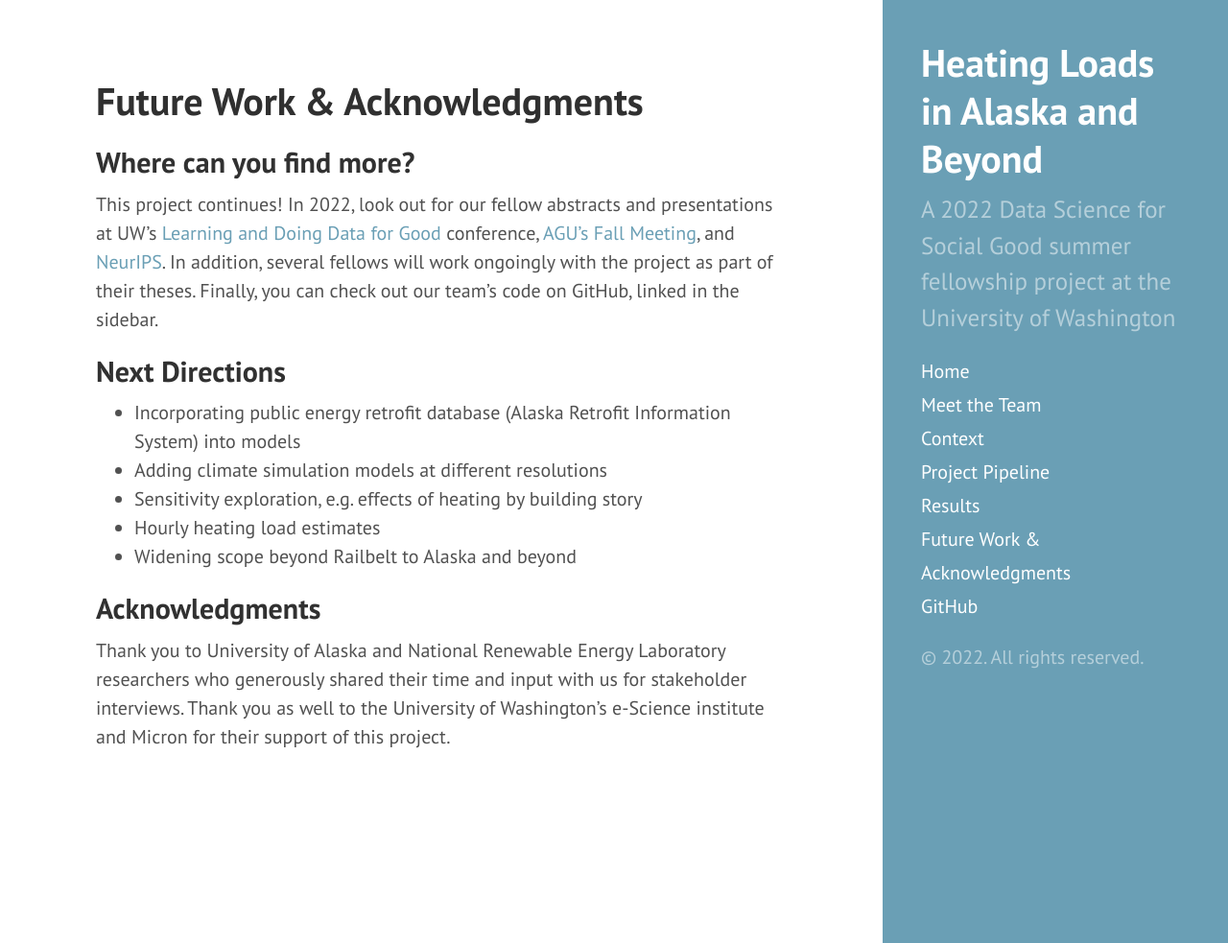
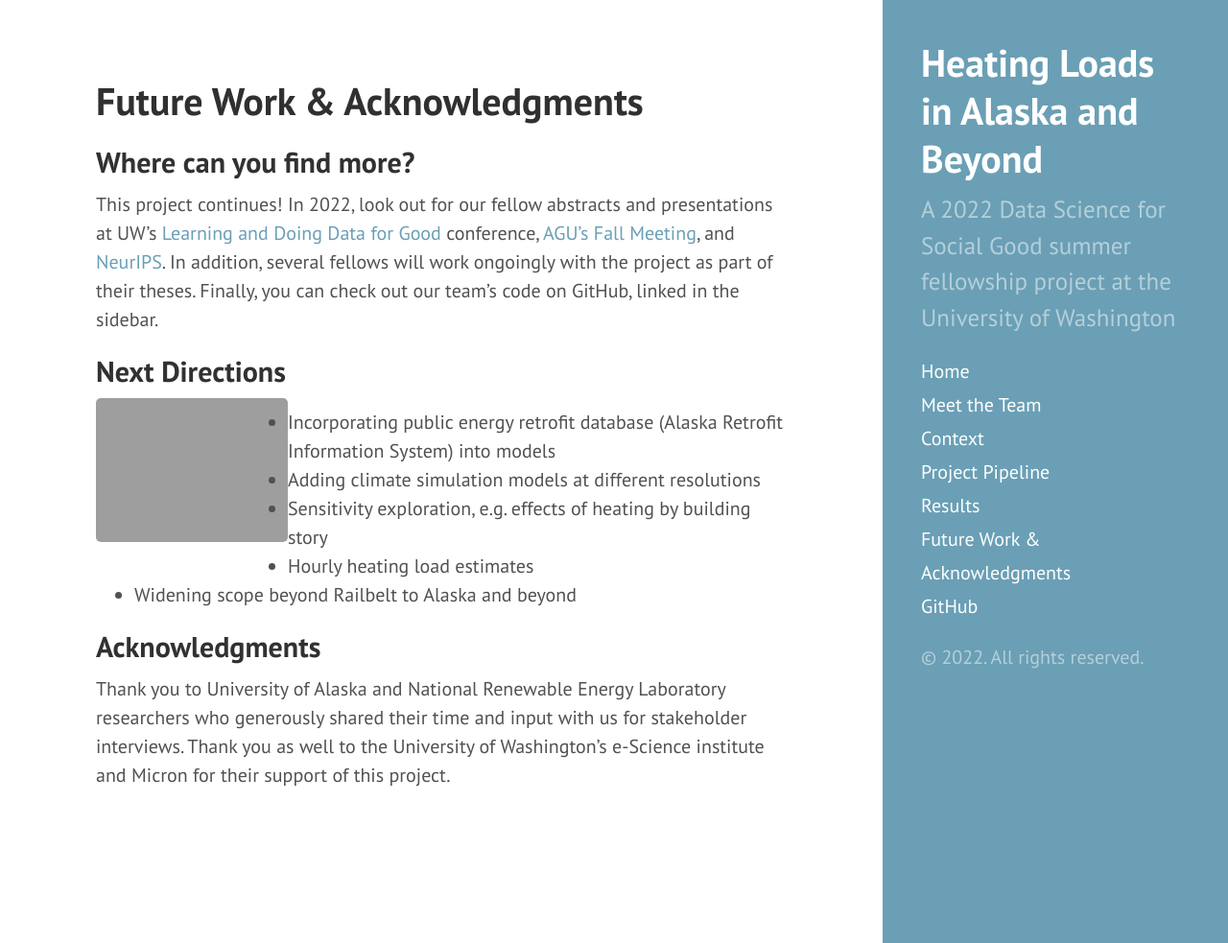
Before and after one commit to uwescience/DSSG2022_heating_loads, a Jekyll site: the page built from future.md, in a window 1280 px wide and 983 px high. Shown: the whole window at 96% size. Built offline with Jekyll 4.4.1, drawn with Linux system fonts in a browser that asks for light colours.

Commit message:
Update future.md
add image

```diff
--- a/future.md
+++ b/future.md
@@ -7,6 +7,7 @@
 This project continues! In 2022, look out for our fellow abstracts and presentations at UW's [Learning and Doing Data for Good](https://escience.washington.edu/data-for-good-conference-2022) conference, [AGU's Fall Meeting](https://www.agu.org/Fall-Meeting), and [NeurIPS](https://neurips.cc). In addition, several fellows will work ongoingly with the project as part of their theses. Finally, you can check out our team's code on GitHub, linked in the sidebar.
 
 ## Next Directions
+<img align="left" src="{{ site.url }}{{ site.baseurl }}/assets/img/future.png" width="200">
 + Incorporating public energy retrofit database (Alaska Retrofit Information System) into models
 + Adding climate simulation models at different resolutions
 + Sensitivity exploration, e.g. effects of heating by building story
```
